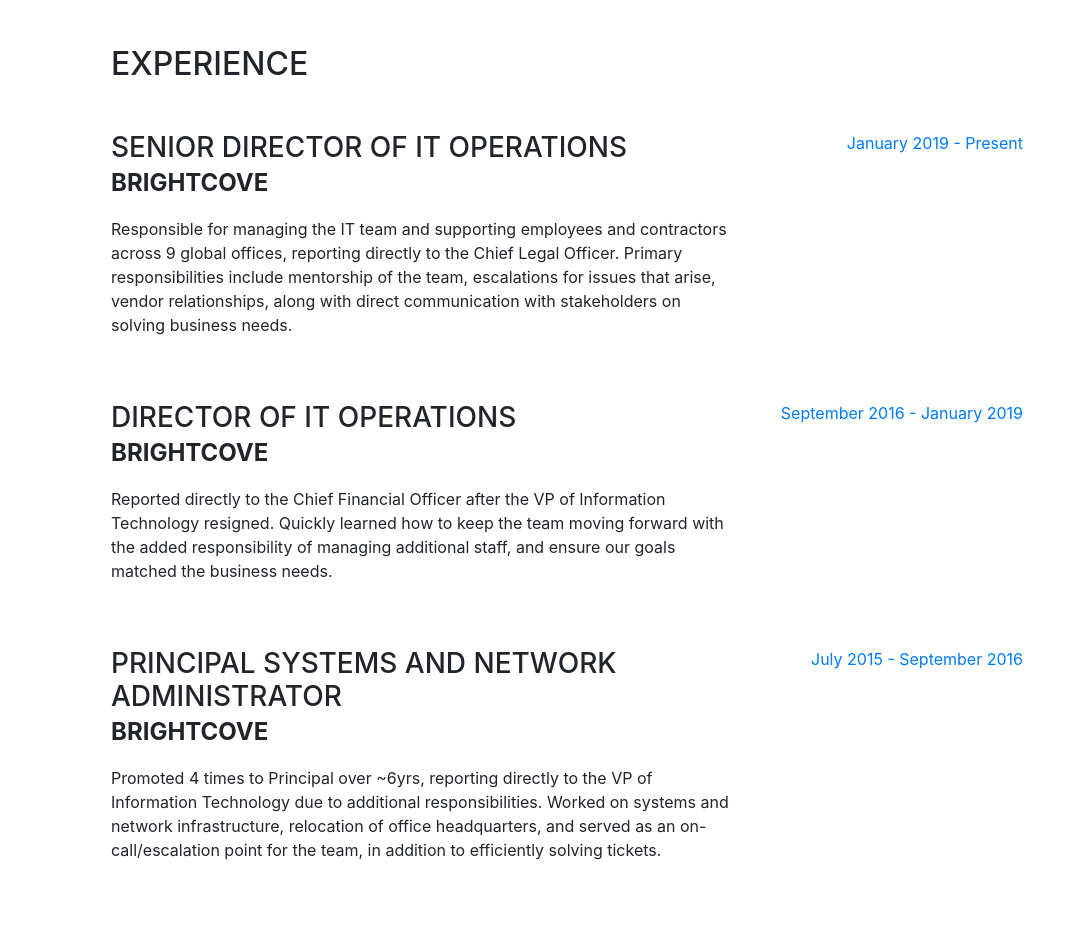
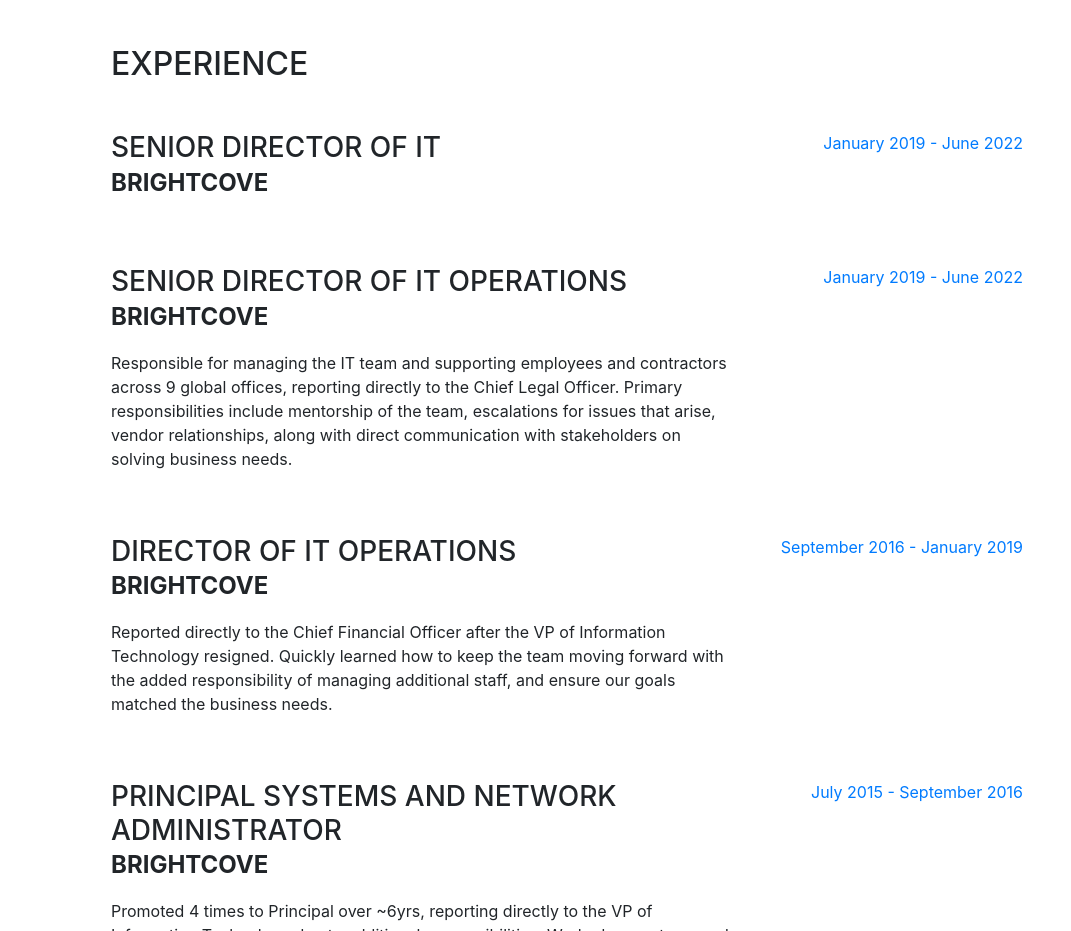
Before and after one commit to jgilmour/jgilmour.github.io, a website with bundled scripts: page index.html in a window 1280 px wide. Shown: the part 804-1735 px from the top of the page, without its empty margins (209-1280 px from the left). Built offline with nearby package versions, Linux system fonts and the light colour scheme; a web font is replaced by a local one.

Commit message:
update to index.html

```diff
--- a/index.html
+++ b/index.html
@@ -96,12 +96,23 @@
           <h2 class="mb-5">Experience</h2>
           <div class="resume-item d-flex flex-column flex-md-row mb-5">
             <div class="resume-content mr-auto">
+              <h3 class="mb-0">Senior Director of IT</h3>
+              <div class="subheading mb-3"><b>Brightcove</b></div>
+              <p></p>
+            </div>
+            <div class="resume-date text-md-right">
+              <span class="text-primary">January 2019 - June 2022</span>
+            </div>
+          </div>
+
+          <div class="resume-item d-flex flex-column flex-md-row mb-5">
+            <div class="resume-content mr-auto">
               <h3 class="mb-0">Senior Director of IT Operations</h3>
               <div class="subheading mb-3"><b>Brightcove</b></div>
               <p>Responsible for managing the IT team and supporting employees and contractors across 9 global offices, reporting directly to the Chief Legal Officer. Primary responsibilities include mentorship of the team, escalations for issues that arise, vendor relationships, along with direct communication with stakeholders on solving business needs.</p>
             </div>
             <div class="resume-date text-md-right">
-              <span class="text-primary">January 2019 - Present</span>
+              <span class="text-primary">January 2019 - June 2022</span>
             </div>
           </div>
 
```
